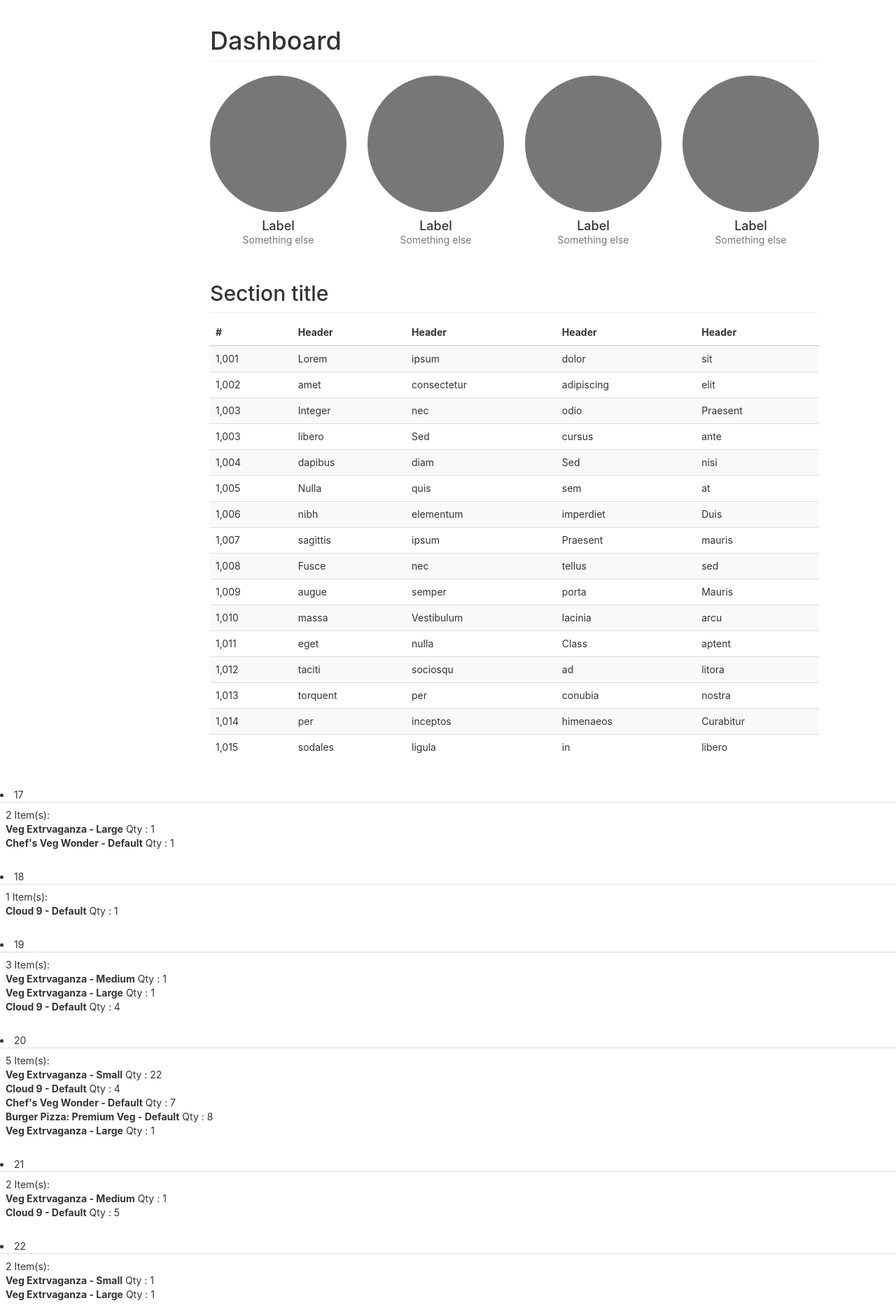
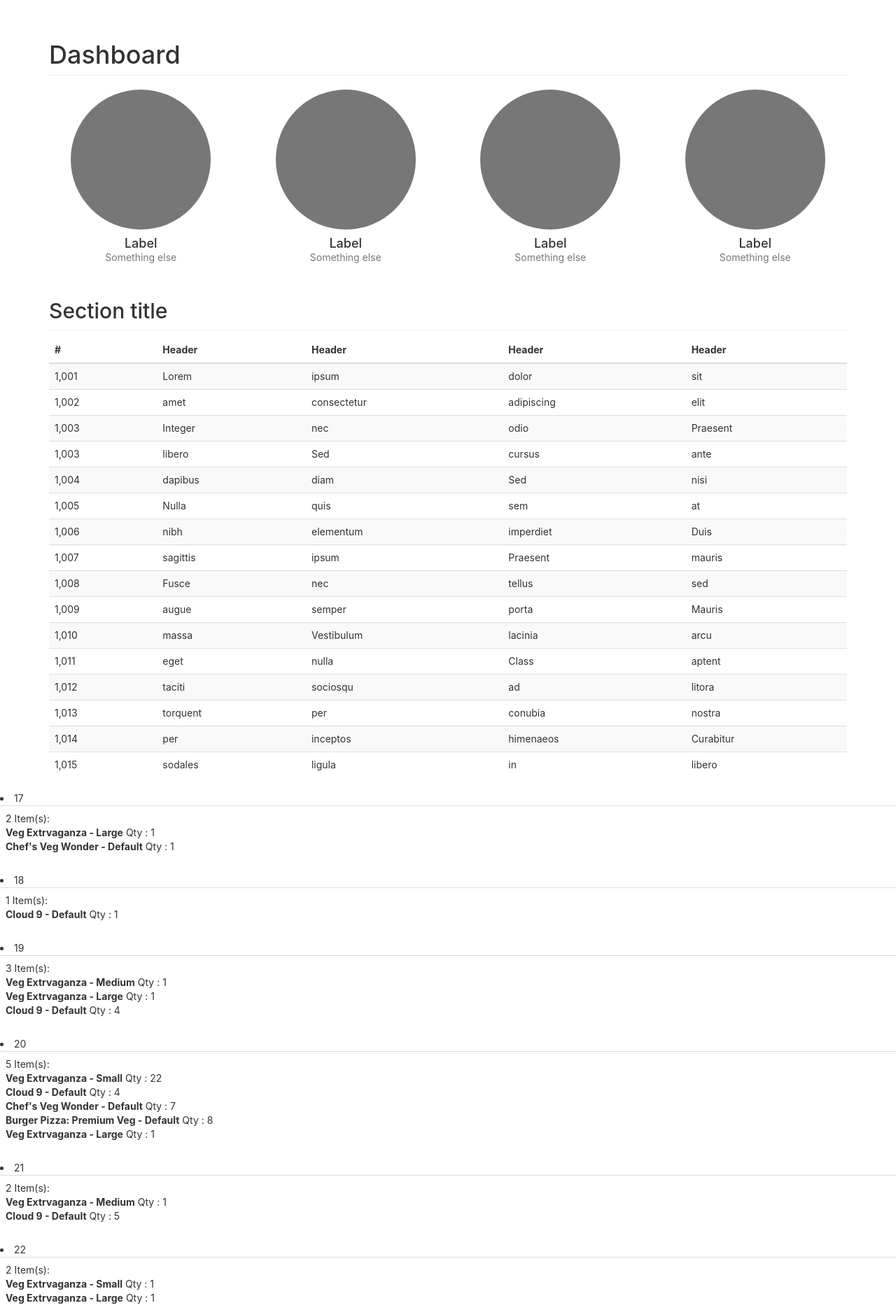
Before and after one commit to apul1421/table-client-side-app-retake, a Django app: a page that uses src/orders/templates/orders/chef_list.html in a window 1280 px wide. Shown: the part 105-1977 px from the top of the page at 70% size. Run offline with Django 3.2, Linux system fonts and the light colour scheme; data comes from the database, SQL or seed files in the repository; parts of the project's set-up code (start-up, migrations or seed data) failed here and were passed over; some libraries are stand-ins or nearby versions.

Commit message:
Update chef_list.html

```diff
--- a/src/orders/templates/orders/chef_list.html
+++ b/src/orders/templates/orders/chef_list.html
@@ -2,7 +2,7 @@
 
 {% block content %}
 
-        <div class="col-sm-9 col-sm-offset-3 col-md-10 col-md-offset-2 main">
+        <div class="">
           <h1 class="page-header">Dashboard</h1>
 
           <div class="row placeholders">
```
